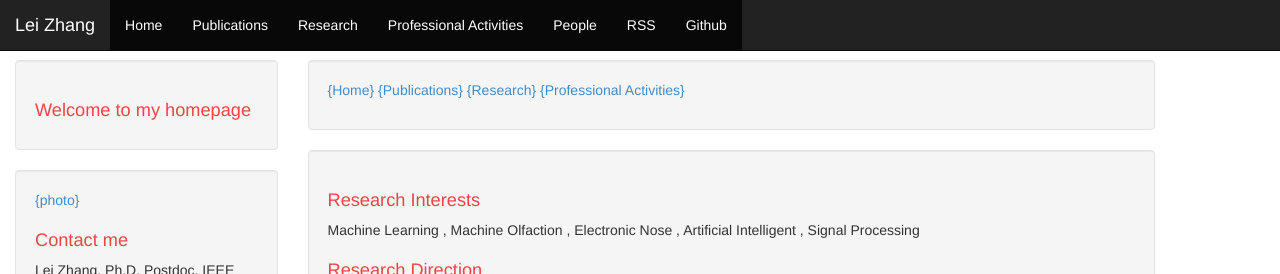
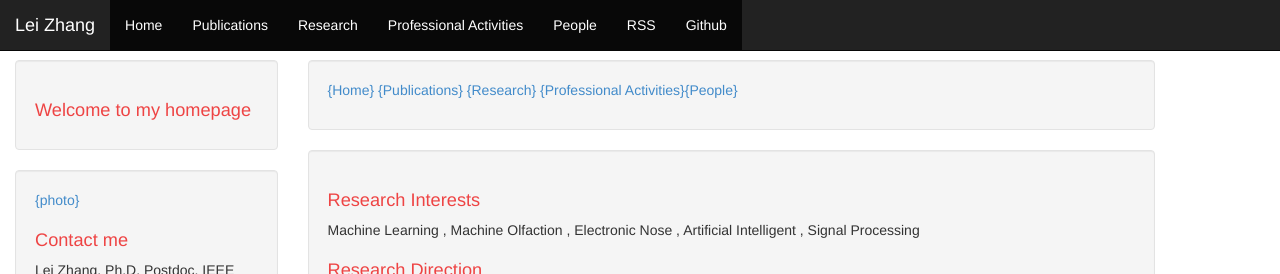
Before and after one commit to DrLeiZhang/website, a Jekyll site: the page built from index.html, in a window 1280 px wide. Shown: the top 274 px of the page. Built offline with Jekyll 4.4.1, drawn with Linux system fonts in a browser that asks for light colours; Markdown is read by kramdown in place of the engine named in the settings; the list of posts is cut into pages by our own code.

Commit message:
Update
Signed-off-by: leizhang@cqu.edu.cn <leizhang@cqu.edu.cn>

```diff
--- a/index.html
+++ b/index.html
@@ -2,7 +2,7 @@
 layout: default
 ---
 <div class="well">
-<p><a href="http://www.leizhang.tk/">{Home}  </a><a href="http://www.leizhang.tk/publications.html">{Publications}  </a> <a href="http://www.leizhang.tk/research.html">{Research}  </a> <a href="http://www.leizhang.tk/professional%20activities.html">{Professional Activities}</a></p>
+<p><a href="http://www.leizhang.tk/">{Home}  </a><a href="http://www.leizhang.tk/publications.html">{Publications}  </a> <a href="http://www.leizhang.tk/research.html">{Research}  </a> <a href="http://www.leizhang.tk/professional%20activities.html">{Professional Activities}</a><a href="http://www.leizhang.tk/people.html">{People}</a></p>
 </div>
 
 <div class="well">
--- a/people.html
+++ b/people.html
@@ -3,7 +3,7 @@
 ---
 
 <div class="well">
-<p><a href="http://www.leizhang.tk/">{Home}  </a><a href="http://www.leizhang.tk/publications.html">{Publications}  </a> <a href="http://www.leizhang.tk/research.html">{Research}  </a> <a href="http://www.leizhang.tk/professional%20activities.html">{Professional Activities}</a></p>
+<p><a href="http://www.leizhang.tk/">{Home}  </a><a href="http://www.leizhang.tk/publications.html">{Publications}  </a> <a href="http://www.leizhang.tk/research.html">{Research}  </a> <a href="http://www.leizhang.tk/professional%20activities.html">{Professional Activities}</a><a href="http://www.leizhang.tk/people.html">{People}</a></p>
 </div>
 
 <div class="well">
--- a/professional activities.html
+++ b/professional activities.html
@@ -3,7 +3,7 @@
 ---
 
 <div class="well">
-<p><a href="http://www.leizhang.tk/">{Home}  </a><a href="http://www.leizhang.tk/publications.html">{Publications}  </a> <a href="http://www.leizhang.tk/research.html">{Research}  </a> <a href="http://www.leizhang.tk/professional%20activities.html">{Professional Activities}</a></p>
+<p><a href="http://www.leizhang.tk/">{Home}  </a><a href="http://www.leizhang.tk/publications.html">{Publications}  </a> <a href="http://www.leizhang.tk/research.html">{Research}  </a> <a href="http://www.leizhang.tk/professional%20activities.html">{Professional Activities}</a><a href="http://www.leizhang.tk/people.html">{People}</a></p>
 
 </div>
 
--- a/publications.html
+++ b/publications.html
@@ -3,7 +3,7 @@
 ---
 
 <div class="well">
-<p><a href="http://www.leizhang.tk/">{Home}  </a><a href="http://www.leizhang.tk/publications.html">{Publications}  </a> <a href="http://www.leizhang.tk/research.html">{Research}  </a> <a href="http://www.leizhang.tk/professional%20activities.html">{Professional Activities}</a></p>
+<p><a href="http://www.leizhang.tk/">{Home}  </a><a href="http://www.leizhang.tk/publications.html">{Publications}  </a> <a href="http://www.leizhang.tk/research.html">{Research}  </a> <a href="http://www.leizhang.tk/professional%20activities.html">{Professional Activities}</a><a href="http://www.leizhang.tk/people.html">{People}</a></p>
 </div>
 
 <div class="well">
--- a/research.html
+++ b/research.html
@@ -3,7 +3,7 @@
 ---
 
 <div class="well">
-<p><a href="http://www.leizhang.tk/">{Home}  </a><a href="http://www.leizhang.tk/publications.html">{Publications}  </a> <a href="http://www.leizhang.tk/research.html">{Research}  </a> <a href="http://www.leizhang.tk/professional%20activities.html">{Professional Activities}</a></p>
+<p><a href="http://www.leizhang.tk/">{Home}  </a><a href="http://www.leizhang.tk/publications.html">{Publications}  </a> <a href="http://www.leizhang.tk/research.html">{Research}  </a> <a href="http://www.leizhang.tk/professional%20activities.html">{Professional Activities}</a><a href="http://www.leizhang.tk/people.html">{People}</a></p>
 </div>
 
 <div class="well">
```
